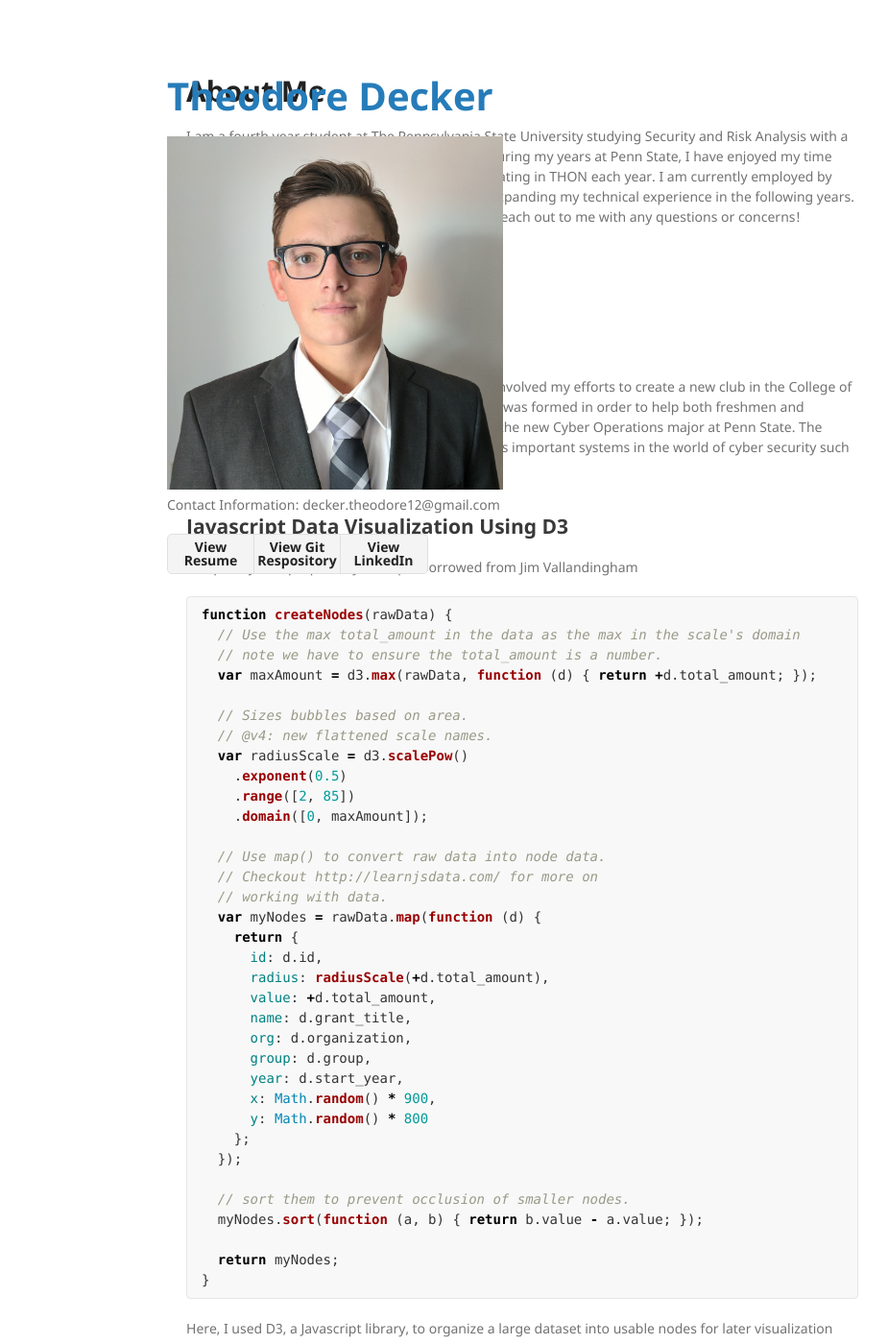
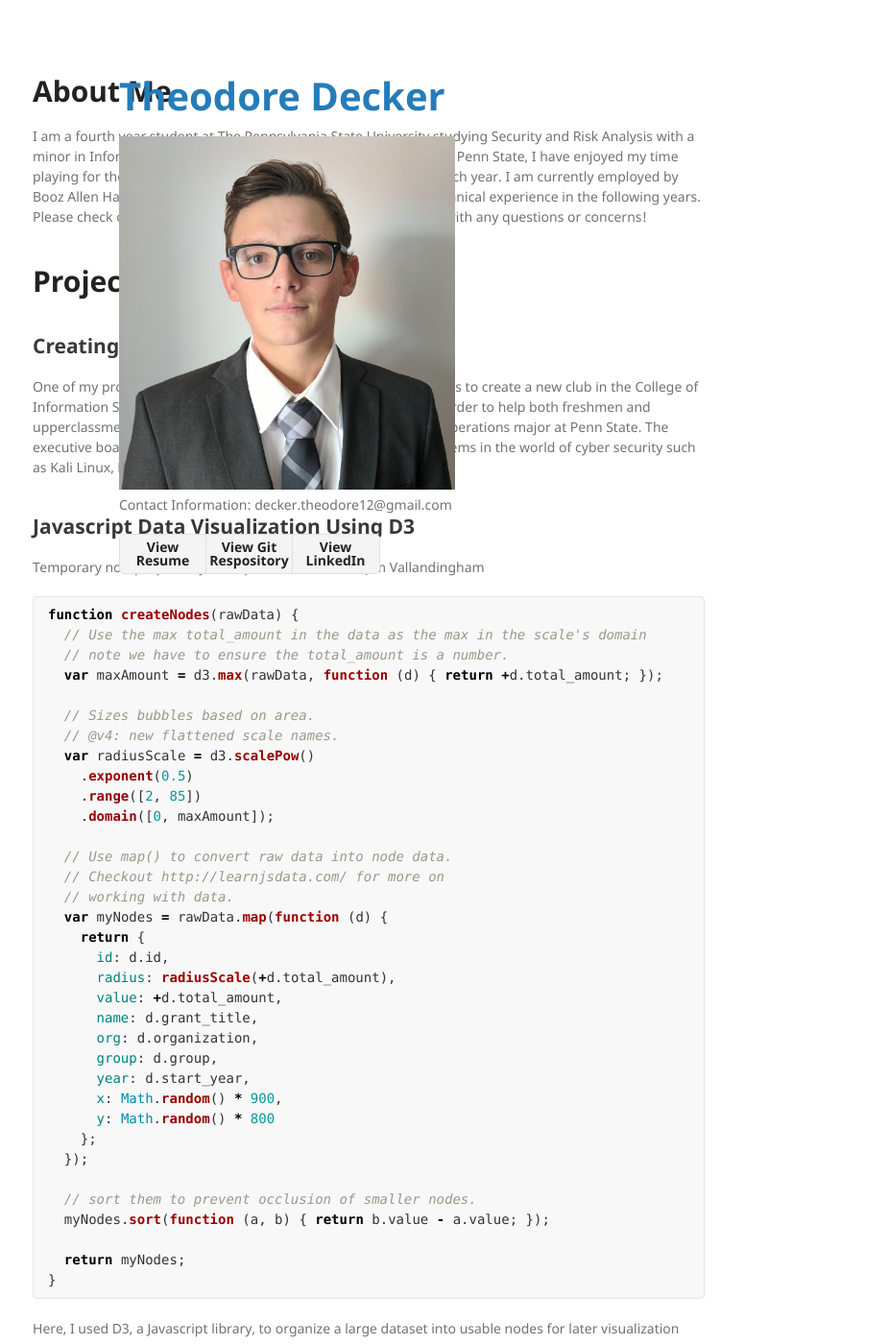
Before and after one commit to theodore-decker/theodore-decker.github.io, a Jekyll site: the page built from index.md, in a window 1280 px wide and 1400 px high. Shown: the whole window at 96% size, without its empty margins (176-1101 px from the left). Built offline with Jekyll 4.4.1, drawn with Linux system fonts in a browser that asks for light colours; our own code applies the rules of GitHub Pages for plain Markdown files.

Commit message:
Update jekyll-theme-minimal.scss

```diff
--- a/_sass/jekyll-theme-minimal.scss
+++ b/_sass/jekyll-theme-minimal.scss
@@ -115,7 +115,7 @@
   width:350px;
   height: 650px;
   position: fixed;
-  left: 350px;
+  left: 300px;
   -webkit-font-smoothing:subpixel-antialiased;
 }
 
@@ -181,7 +181,7 @@
 
 section {
   width:700px;
-  float:right;
+  left: 800px;
   padding-bottom:50px;
 }
 
```
